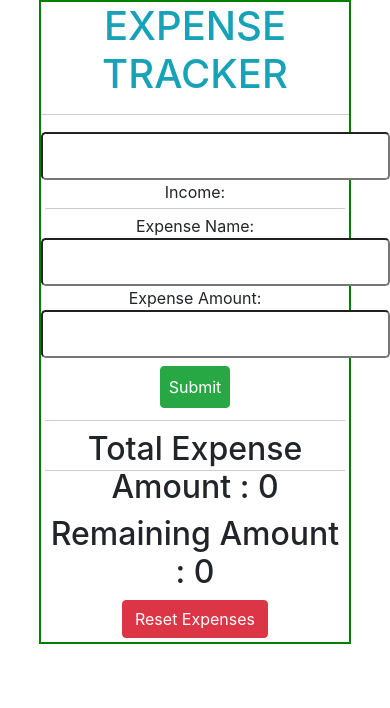
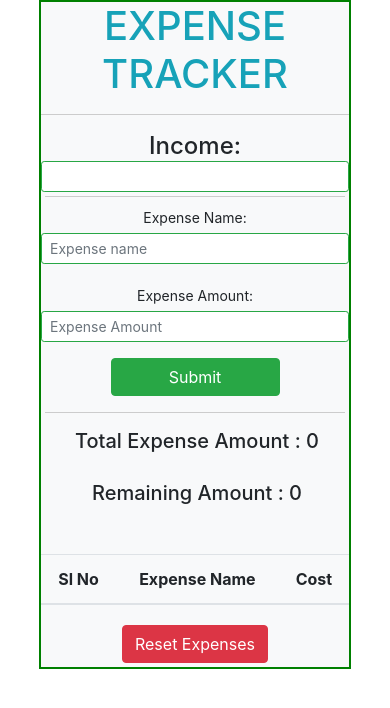
Before and after one commit to praveenkumar530/Expense_tracker, a React (Create React App) app: page / in a window 390 px wide. Shown: the top 708 px of the page. Built offline with nearby package versions, Linux system fonts and the light colour scheme.

Commit message:
Mobile friendly updates

```diff
--- a/public/index.html
+++ b/public/index.html
@@ -31,7 +31,7 @@
       crossorigin="anonymous"
     />
 
-    <title>React App</title>
+    <title>Expense Tracker</title>
   </head>
   <body>
     <noscript>You need to enable JavaScript to run this app.</noscript>
--- a/src/App.js
+++ b/src/App.js
@@ -1,5 +1,5 @@
 import "./App.css";
-import { Children, useEffect, useState } from "react";
+import { useEffect, useState } from "react";
 
 function getLSIncome() {
   let income = localStorage.getItem("lsIncome");
@@ -19,7 +19,7 @@ function getLSAllExpenses() {
 function App() {
   const [income, setIncome] = useState(getLSIncome);
   const [expenseName, setExpenseName] = useState("");
-  const [expenceAmout, setExpenseAmout] = useState();
+  const [expenseAmount, setexpenseAmount] = useState();
   const [allExpenses, setAllExpenses] = useState(getLSAllExpenses);
   const [totalExpense, setTotalExpense] = useState(0);
   const [totalRemaining, settotalRemaining] = useState(0);
@@ -31,16 +31,16 @@ function App() {
   }
 
   useEffect(() => {
-    setExpenseAmout();
+    setexpenseAmount();
     setExpenseName("");
-    let arrayNums = allExpenses.map((item) => parseInt(item.expenceAmout));
+    let arrayNums = allExpenses.map((item) => parseInt(item.expenseAmount));
     let totalExpenseLocal = arrayNums.reduce((x, y) => x + y, 0);
     setTotalExpense(totalExpenseLocal);
     if (income > 0) settotalRemaining(income - totalExpenseLocal);
-  }, [allExpenses]);
+  }, [allExpenses, income]);
 
   function mySubmitHandler(e) {
-    let newExpenses = [...allExpenses, { expenseName, expenceAmout }];
+    let newExpenses = [...allExpenses, { expenseName, expenseAmount }];
     setAllExpenses(newExpenses);
 
     localStorage.setItem("LSAllExpenses", JSON.stringify(newExpenses));
@@ -54,62 +54,98 @@ function App() {
   }
 
   return (
-    <div className="App">
+    <div className="App bg-light">
       <h1 className="text-info"> EXPENSE TRACKER</h1>
       <hr />
+      <b className="h4">Income: </b>
       <input
         type="text"
         value={income}
-        className="form-control-lg"
+        className=" col-sm-6 form-control-sm border border-success "
         required
         onChange={setINcomeHandler}
       ></input>
-      <span> Income:{income}</span>
+
       <hr className="m-1 text-white" />
 
       {/* expencse inputs===================================================================================================  */}
+
       <form onSubmit={mySubmitHandler}>
-        <span>Expense Name: </span>
+        <div className="form-group row">
+          <label
+            htmlFor="colFormLabelSm"
+            className="col-sm-5 col-form-label col-form-label-sm  "
+          >
+            Expense Name:
+          </label>
+          <div className="col-sm-3">
             <input
               type="text"
-          value={expenseName}
-          className="form-control-lg"
+              className="form-control form-control-sm border border-success "
+              id="colFormLabelSm"
+              placeholder="Expense name"
               required
               onChange={(e) => setExpenseName(e.target.value)}
-        ></input>
-        {"  "}
-        <span>Expense Amount: </span>
+            />
+          </div>
+        </div>
+        <div className="form-group row">
+          <label
+            htmlFor="colFormLabel"
+            className="col-sm-5 col-form-label col-form-label-sm "
+          >
+            Expense Amount:
+          </label>
+          <div className="col-sm-3">
             <input
               type="text"
-          value={expenceAmout}
-          className="form-control-lg"
+              className="form-control form-control-sm border border-success"
+              id="colFormLabel"
               required
-          onChange={(e) => setExpenseAmout(e.target.value)}
-        ></input>
-        <input type="submit" className="btn btn-success p-2 m-2" />
+              onChange={(e) => setexpenseAmount(e.target.value)}
+              placeholder="Expense Amount"
+            />
+          </div>
+        </div>
+        <div className="form-group row">
+          <input
+            type="submit"
+            className="btn btn-success col-6 mx-auto col-sm-2"
+          />
+        </div>
       </form>
       <hr className="m-1 text-white" />
-      <div className="mb-5">
-        <h2 className="float-left m-1">
-          {" "}
+
+      <div className="mb-1">
+        <h2 className="float-lg-left m-1 form-control-lg ml-2">
           Total Expense Amount : {totalExpense}
         </h2>
-        <h2 className="float-right m-1">
-          {" "}
+        <h2 className="float-lg-right m-1 form-control-lg ml-2 mb-xs-1">
           Remaining Amount : {totalRemaining}
         </h2>
       </div>
-      <hr className="m-1 text-white" />
-      <ul className="list-group  list-group-flush">
-        {allExpenses.map((item) => (
-          <li className="list-group-item">
-            <div className="row">
-              <div className="col">{item.expenseName}</div>
-              <div className="col">{item.expenceAmout}</div>
+      <br/>
+
+      <div className="mt-2">
+        <table className="table table-striped ">
+          <thead>
+            <tr>
+              <th scope="col">Sl No</th>
+              <th scope="col">Expense Name</th>
+              <th scope="col">Cost</th>
+            </tr>
+          </thead>
+          <tbody>
+            {allExpenses.map((item, index) => (
+              <tr key={index + 1}>
+                <th scope="col">{index + 1}</th>
+                <td>{item.expenseName}</td>
+                <td>{item.expenseAmount}</td>
+              </tr>
+            ))}
+          </tbody>
+        </table>
       </div>
-          </li>
-        ))}
-      </ul>
       <div>
         <button className="btn btn-danger m-1" onClick={resetExpenses}>
           Reset Expenses
```
Also changed, not shown: 1 other file (tests, documents, lock files or other folders). Lines whose indentation alone changed are shown as unchanged.
